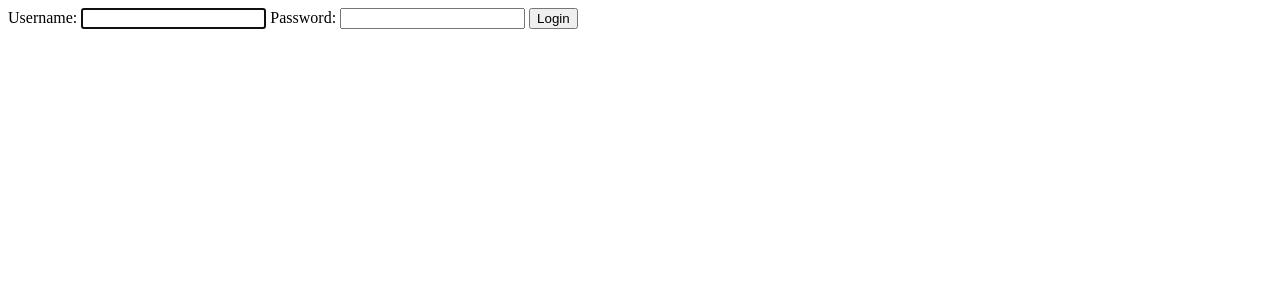
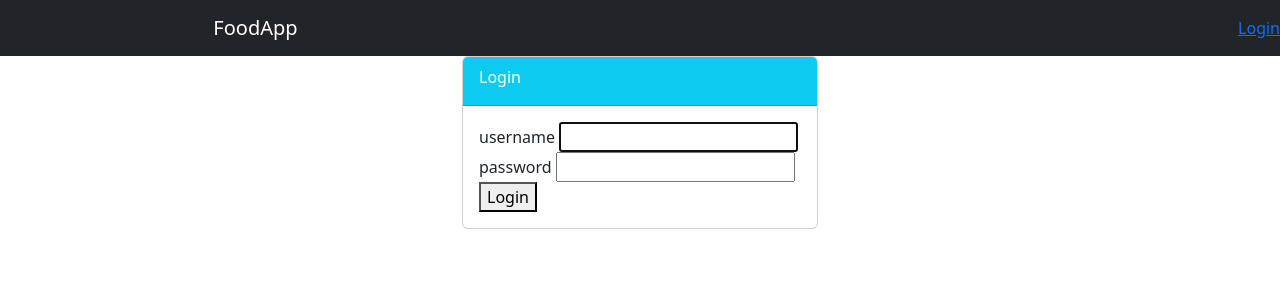
Before and after one commit to chaechunjae/food_menu_app, a Django app: page /login/ in a window 1280 px wide. Shown: the top 300 px of the page. Run offline with Django 4.2, Linux system fonts and the light colour scheme.

Commit message:
edit Login Form

```diff
--- a/food/templates/food/base.html
+++ b/food/templates/food/base.html
@@ -5,7 +5,7 @@
     <link rel="stylesheet" href="{% static 'food/style.css' %}">
     <link href="https://cdn.jsdelivr.net/npm/bootstrap@5.2.0-beta1/dist/css/bootstrap.min.css" rel="stylesheet" integrity="sha384-0evHe/X+R7YkIZDRvuzKMRqM+OrBnVFBL6DOitfPri4tjfHxaWutUpFmBp4vmVor" crossorigin="anonymous">
     <script src="https://cdn.jsdelivr.net/npm/bootstrap@5.2.0-beta1/dist/js/bootstrap.bundle.min.js" integrity="sha384-pprn3073KE6tl6bjs2QrFaJGz5/SUsLqktiwsUTF55Jfv3qYSDhgCecCxMW52nD2" crossorigin="anonymous"></script>
-    <title>Document</title>
+    <title> Document </title>
 </head>
 <body>
     <nav class="navbar navbar-dark bg-dark">
@@ -32,6 +32,7 @@
     {% endif %}
 
     {% block body %}
+
     {% endblock  %}
 
 </body>
--- a/food/templates/food/index.html
+++ b/food/templates/food/index.html
@@ -21,7 +21,7 @@
                 <h3>{{ item.item_name }}</h3>
                 <h5>{{ item.item_desc }}</h5>
                 <h6>$ {{ item.item_price }}</h6>
-                <h6> {{ item.user }}</h6>
+                <h6> {{ item.user_name }} </h6>
             </div>
             <div class="col-md-2">
                 <a href="{% url 'food:detail' item.id %}" class="btn btn-success">Details</a>
--- a/users/templates/users/login.html
+++ b/users/templates/users/login.html
@@ -1,5 +1,31 @@
-<form method="POST">
-    {% csrf_token %}
-    {{ form }}
-    <button type="submit">Login</button>
-</form>
+{% extends 'food/base.html' %}
+
+{% block body %}
+
+<div class="container">
+    <div class="row">
+        <div class ="col-md-4 offset-md-4">
+            <div class="card">
+                <div class="card-header text-white bg-info">
+                    <div class="card-title">
+                        Login
+                    </div>
+                </div>
+                <div class="card-body">
+                    <form method="POST">
+                        {% csrf_token %}
+                        {% for field in form %}
+                            <div class="form-group">
+                                {{ field.name }}
+                                {{ field }}
+                            </div>
+                        {% endfor %}
+                        <button class="btn-info" type="submit">Login</button>
+                    </form>
+                </div>
+            </div>
+        </div>
+    </div>
+</div>
+
+{% endblock %}
```
Also changed, not shown: db.sqlite3.
